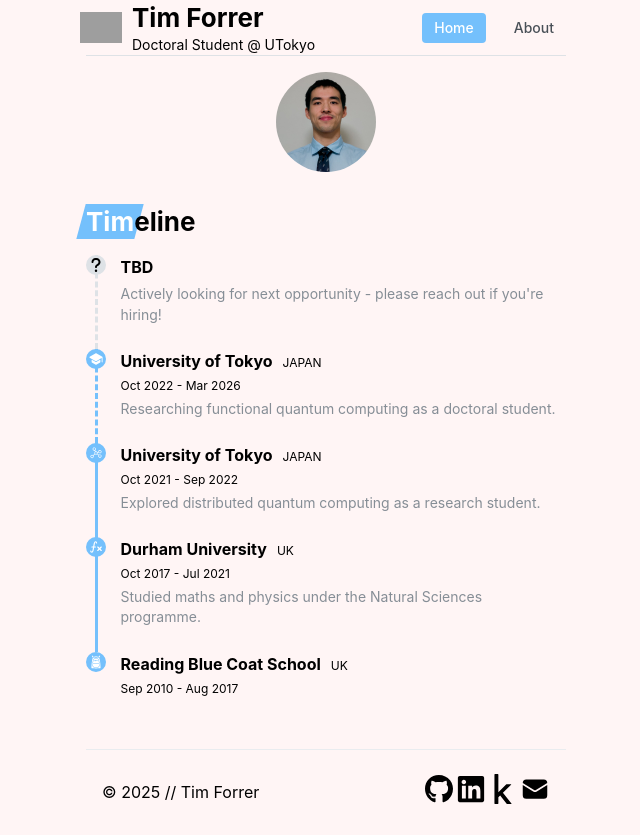
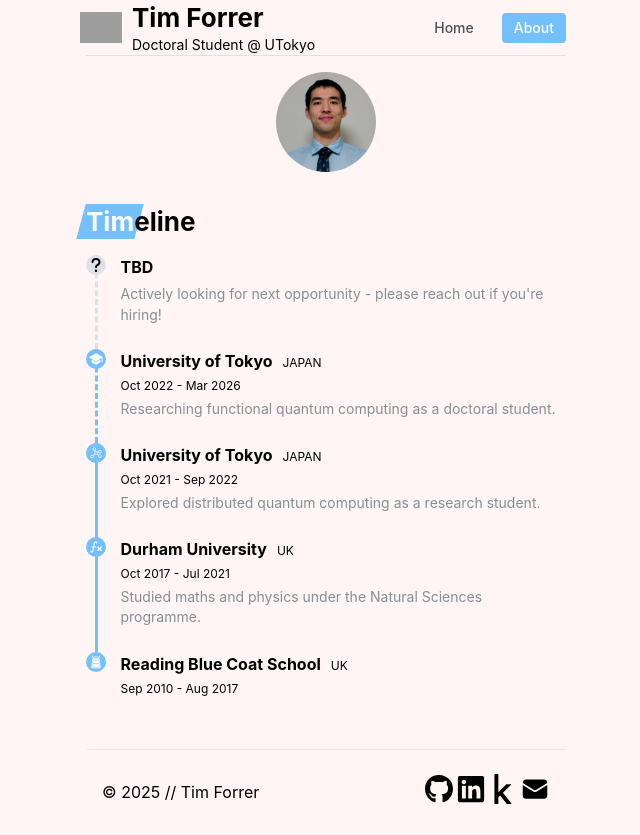
Before and after one commit to tim-forrer/website, a Next.js app: page /about in a window 1280 px wide. Shown: the whole page, without its empty margins (314-954 px from the left). Built offline with nearby package versions, Linux system fonts and the light colour scheme; grey boxes are pictures that could not be loaded.

Commit message:
fixed header

```diff
--- a/components/HeaderSimple.tsx
+++ b/components/HeaderSimple.tsx
@@ -2,6 +2,7 @@
 import { Group, Stack, Title, Text, Image, ThemeIcon } from '@mantine/core';
 import classes from './HeaderSimple.module.css';
 import Link from 'next/link';
+import { useRouter } from 'next/router';
 
 // Change this to be dynamic
 const links = [
@@ -10,7 +11,8 @@
 ];
 
 export default function HeaderSimple() {
-  const [active, setActive] = useState(links[0].link);
+  const router = useRouter();
+  const [active, setActive] = useState(router.pathname);
 
   const items = links.map((link) => (
     <Link
@@ -18,7 +20,7 @@
       href={link.link}
       className={classes.link}
       data-active={active === link.link || undefined}
-      onClick={(event) => {
+      onClick={() => {
         setActive(link.link);
       }}
     >
```
